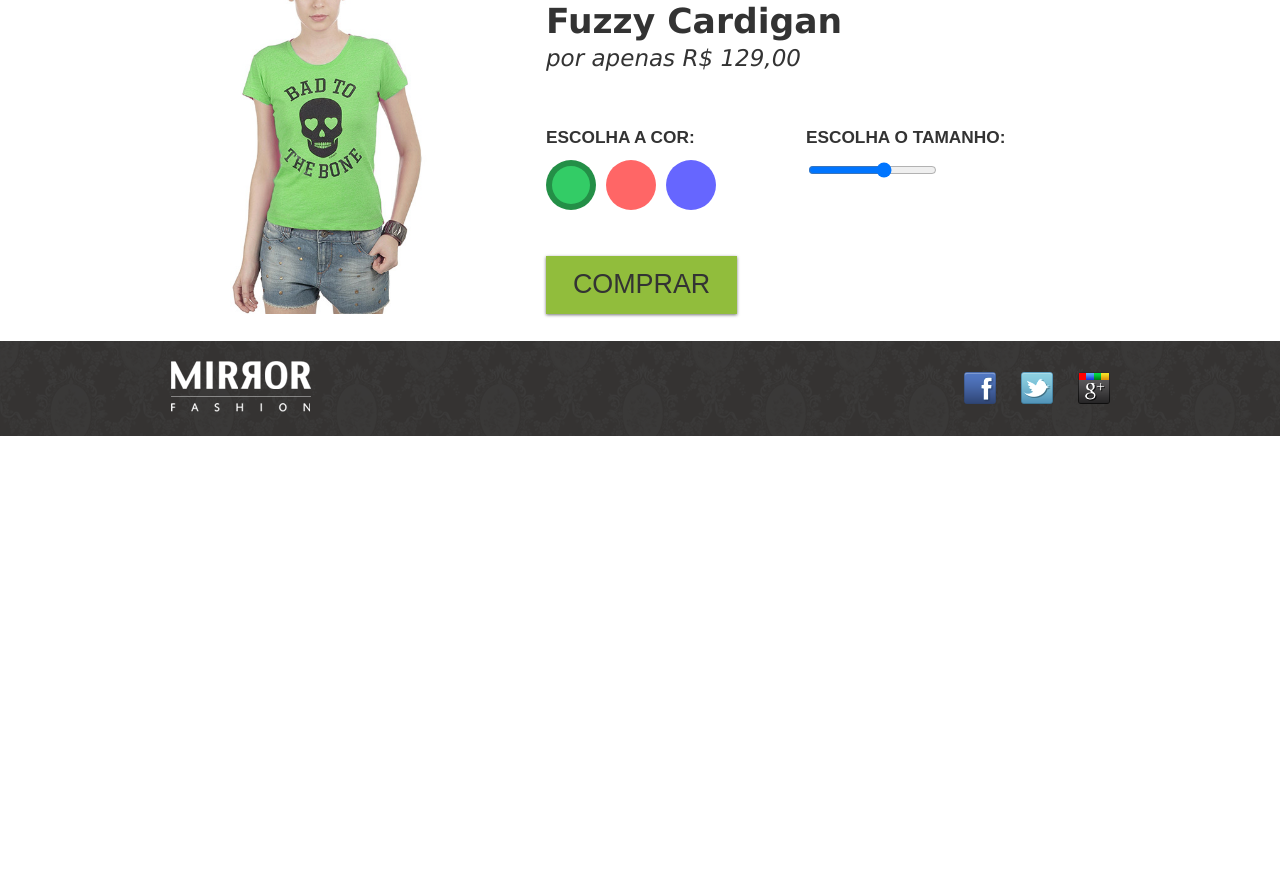
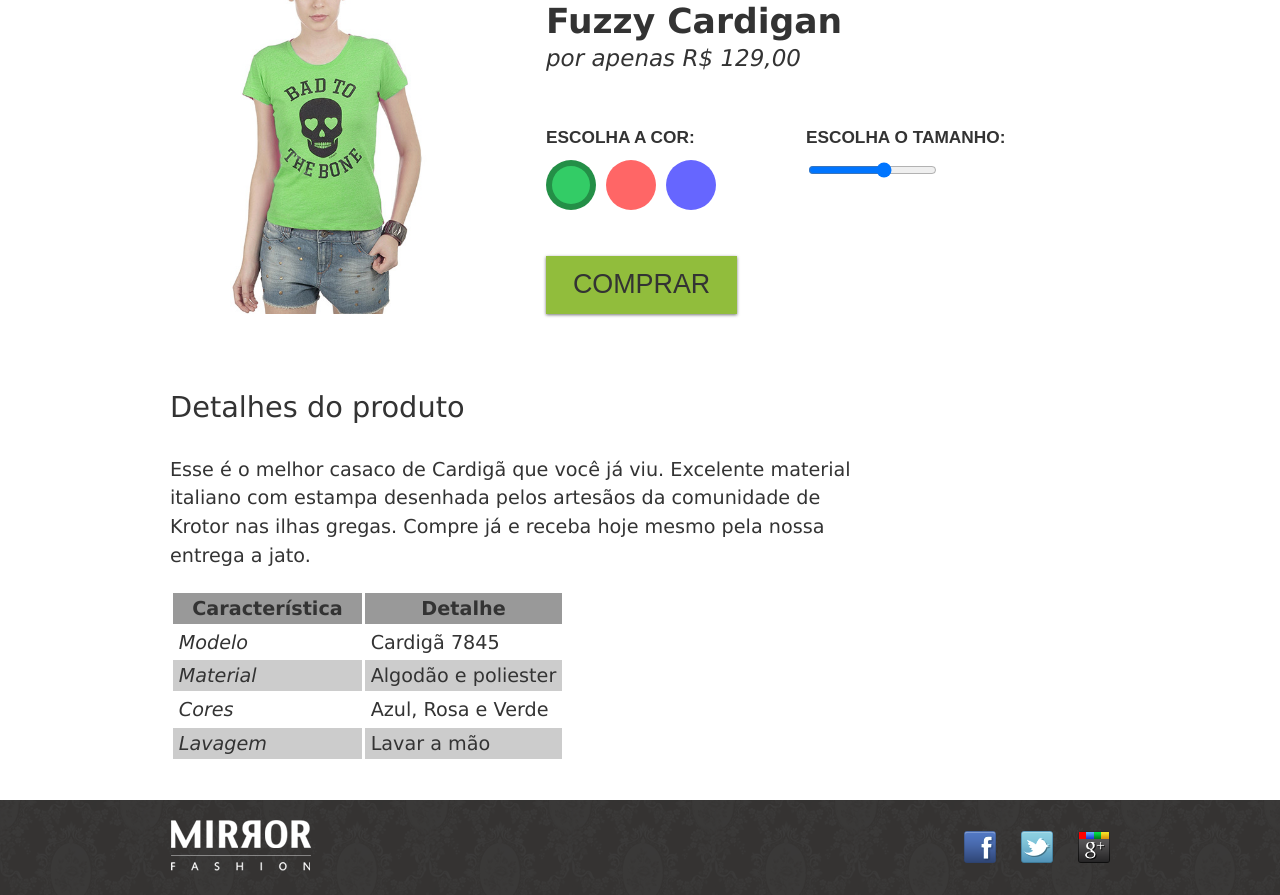
Before and after one commit to vanessametonini/wd43, a PHP site: page /produto.php in a window 1280 px wide. Shown: the part 127-1022 px from the top of the page. Before the commit the page ends 563 px from the top, so only its background shows below. Run offline with PHP 8.4, Linux system fonts and the light colour scheme.

Commit message:
Exercícios: detalhes

```diff
--- a/css/produto.css
+++ b/css/produto.css
@@ -153,3 +153,45 @@ label[for=azul]:after {
         width: 45%;
     }
 }
+
+.detalhes {
+  padding: 2em 0;
+}
+.detalhes h2 {
+  font-size: 1.5em;
+  line-height: 2;
+}
+.detalhes p {
+  margin: 1em 0;
+  font-size: 1em;
+  line-height: 1.5;
+  max-width: 36em;
+}
+
+@media (min-width: 500px) {
+  .detalhes {
+    font-size: 1.2em;
+  }
+}
+
+table {
+  border-spacing: 0.2em;
+  border-collapse: separate;
+}
+thead {
+  background-color: #999;
+}
+thead th {
+  font-weight: bold;
+  padding: 0.3em 1em;
+  text-align: center;
+}
+td {
+  padding: 0.3em;
+}
+tr:nth-child(2n) {
+  background-color: #ccc;
+}
+td:first-child {
+  font-style: italic;
+}
--- a/produto.php
+++ b/produto.php
@@ -34,6 +34,41 @@
         <input type="submit" class="comprar" value="Comprar">
     </form>
     </div>
+    <div class="detalhes">
+        <h2>Detalhes do produto</h2>
+
+        <p>Esse é o melhor casaco de Cardigã que você já viu. Excelente
+        material italiano com estampa desenhada pelos artesãos da
+        comunidade de Krotor nas ilhas gregas. Compre já e receba hoje
+        mesmo pela nossa entrega a jato.</p>
+
+        <table>
+            <thead>
+                <tr>
+                <th>Característica</th>
+                <th>Detalhe</th>
+                </tr>
+            </thead>
+            <tbody>
+                <tr>
+                <td>Modelo</td>
+                <td>Cardigã 7845</td>
+                </tr>
+                <tr>
+                <td>Material</td>
+                <td>Algodão e poliester</td>
+                </tr>
+                <tr>
+                <td>Cores</td>
+                <td>Azul, Rosa e Verde</td>
+                </tr>
+                <tr>
+                <td>Lavagem</td>
+                <td>Lavar a mão</td>
+                </tr>
+            </tbody>
+            </table>
+    </div>
 </div>
 <?php include("rodape.php"); ?>
 </body>
```
